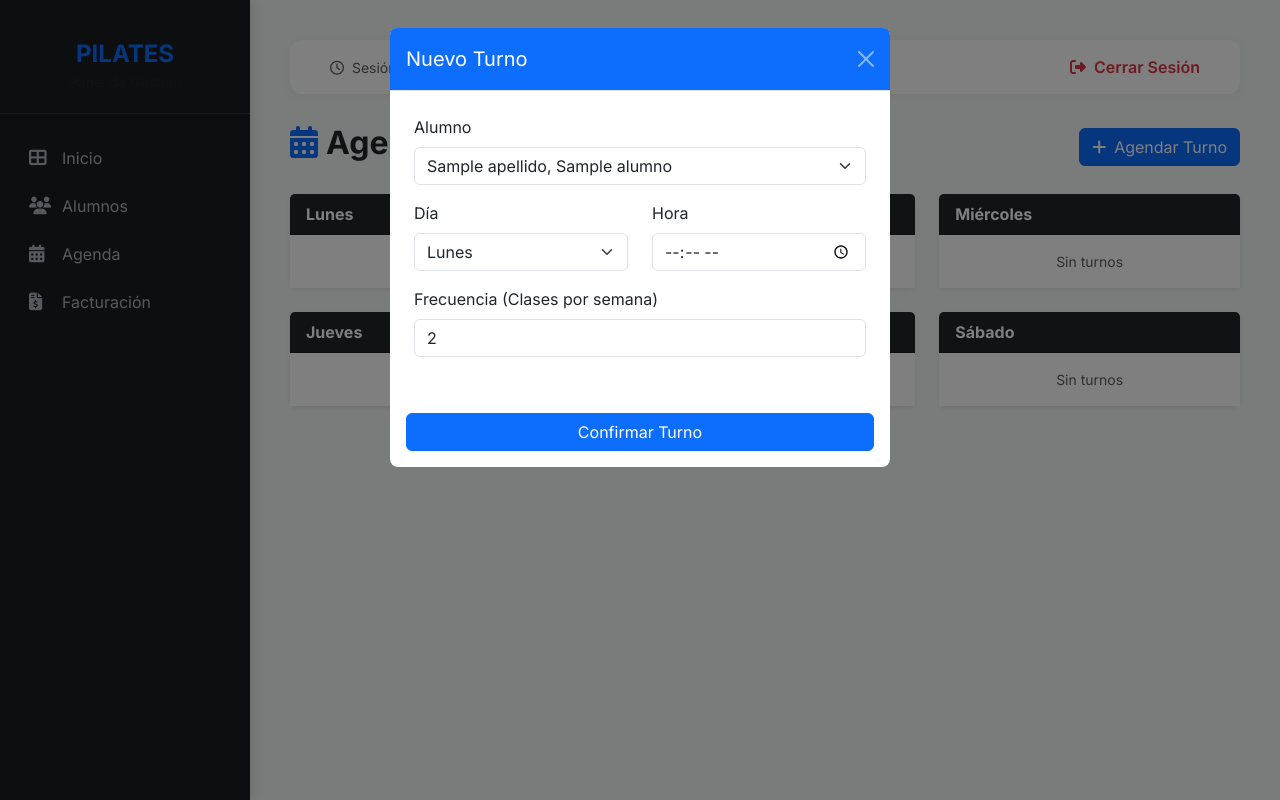
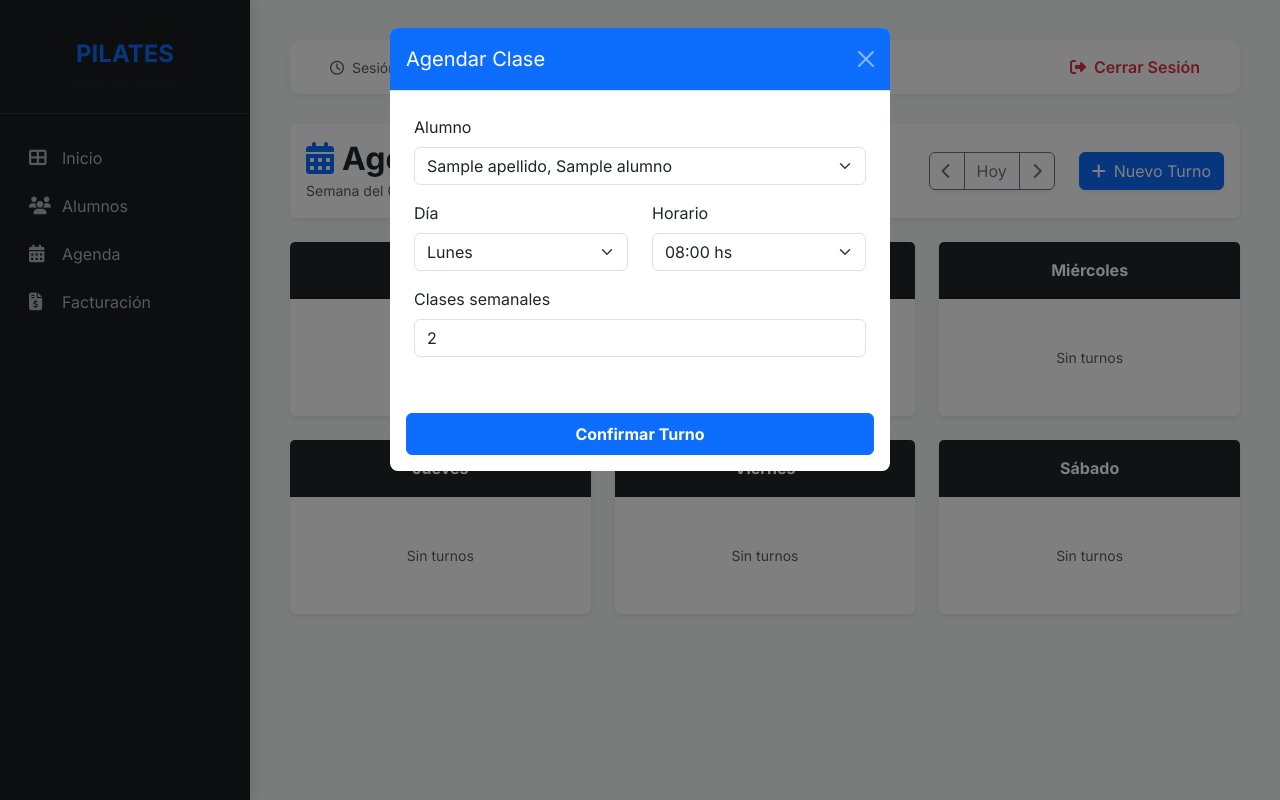
Before and after one commit to Pastormerlo/pilates-sistema, a Flask app: page /agenda in a window 1280 px wide, after a click on "Nuevo Turno". Run offline with Flask 3, Linux system fonts and the light colour scheme; the visitor is signed in with stand-in values (Sample User, id 1); a database or web service that is not in the repository returns one stand-in record (values such as "Sample title"); some libraries are stand-ins or nearby versions.

Commit message:
Add files via upload

```diff
--- a/templates/agenda.html
+++ b/templates/agenda.html
@@ -1,35 +1,43 @@
 {% extends 'layout.html' %}
 {% block content %}
-<div class="d-flex justify-content-between align-items-center mb-4">
-    <h2 class="fw-bold"><i class="fas fa-calendar-alt text-primary me-2"></i>Agenda de Clases</h2>
-    <button class="btn btn-primary" data-bs-toggle="modal" data-bs-target="#modalTurno">
-        <i class="fas fa-plus me-2"></i>Agendar Turno
-    </button>
+<div class="d-flex justify-content-between align-items-center mb-4 p-3 bg-white rounded shadow-sm">
+    <div>
+        <h2 class="fw-bold mb-0"><i class="fas fa-calendar-alt text-primary me-2"></i>Agenda Semanal</h2>
+        <small class="text-muted">Semana del {{ inicio.strftime('%d/%m') }} al {{ fin.strftime('%d/%m') }}</small>
+    </div>
+    <div class="d-flex align-items-center gap-2">
+        <div class="btn-group me-3 shadow-sm">
+            <a href="/agenda?fecha={{ (inicio - timedelta(days=7)).strftime('%Y-%m-%d') }}" class="btn btn-outline-secondary"><i class="fas fa-chevron-left"></i></a>
+            <a href="/agenda" class="btn btn-outline-secondary">Hoy</a>
+            <a href="/agenda?fecha={{ (inicio + timedelta(days=7)).strftime('%Y-%m-%d') }}" class="btn btn-outline-secondary"><i class="fas fa-chevron-right"></i></a>
+        </div>
+        <button class="btn btn-primary shadow-sm" data-bs-toggle="modal" data-bs-target="#modalTurno">
+            <i class="fas fa-plus me-2"></i>Nuevo Turno
+        </button>
+    </div>
 </div>
 
-<div class="row">
-    {% set dias = ['Lunes', 'Martes', 'Miércoles', 'Jueves', 'Viernes', 'Sábado'] %}
-    {% for dia in dias %}
-    <div class="col-md-4 mb-4">
-        <div class="card shadow-sm border-0">
-            <div class="card-header bg-dark text-white fw-bold">{{ dia }}</div>
+<div class="row row-cols-1 row-cols-md-3 g-4">
+    {% set dias_nombres = ['Lunes', 'Martes', 'Miércoles', 'Jueves', 'Viernes', 'Sábado'] %}
+    {% for dia in dias_nombres %}
+    <div class="col">
+        <div class="card h-100 border-0 shadow-sm">
+            <div class="card-header bg-dark text-white text-center py-3 fw-bold">{{ dia }}</div>
             <div class="card-body p-0">
-                <ul class="list-group list-group-flush">
+                <div class="list-group list-group-flush">
                     {% set turnos_dia = turnos | selectattr('dia_semana', 'equalto', dia) | list %}
                     {% if turnos_dia %}
                         {% for t in turnos_dia %}
-                        <li class="list-group-item d-flex justify-content-between align-items-center">
-                            <div>
-                                <small class="text-primary fw-bold">{{ t.hora.strftime('%H:%M') }}</small><br>
-                                <strong>{{ t.alumno_nombre }}</strong>
-                            </div>
-                            <span class="badge bg-secondary rounded-pill">{{ t.clases_semanales }} v/sem</span>
-                        </li>
+                        <div class="list-group-item border-start border-4 border-primary p-3">
+                            <span class="badge bg-light text-primary mb-1">{{ t.hora.strftime('%H:%M') }} hs</span><br>
+                            <strong>{{ t.alumno_nombre }}</strong>
+                            <small class="text-muted d-block">{{ t.clases_semanales }} clases/sem</small>
+                        </div>
                         {% endfor %}
                     {% else %}
-                        <li class="list-group-item text-muted small text-center py-3">Sin turnos</li>
+                        <div class="text-center py-5 text-muted small">Sin turnos</div>
                     {% endif %}
-                </ul>
+                </div>
             </div>
         </div>
     </div>
@@ -41,38 +49,33 @@
         <div class="modal-content border-0">
             <form action="/agregar_turno" method="POST">
                 <div class="modal-header bg-primary text-white">
-                    <h5 class="modal-title">Nuevo Turno</h5>
+                    <h5 class="modal-title">Agendar Clase</h5>
                     <button type="button" class="btn-close btn-close-white" data-bs-dismiss="modal"></button>
                 </div>
                 <div class="modal-body p-4">
                     <div class="mb-3">
                         <label class="form-label">Alumno</label>
                         <select name="alumno_id" class="form-select" required>
-                            {% for a in alumnos %}
-                            <option value="{{ a.id }}">{{ a.apellido }}, {{ a.nombre }}</option>
-                            {% endfor %}
+                            {% for a in alumnos %}<option value="{{ a.id }}">{{ a.apellido }}, {{ a.nombre }}</option>{% endfor %}
                         </select>
                     </div>
                     <div class="row">
                         <div class="col-6 mb-3">
                             <label class="form-label">Día</label>
                             <select name="dia_semana" class="form-select">
-                                {% for d in dias %}<option value="{{ d }}">{{ d }}</option>{% endfor %}
+                                {% for d in dias_nombres %}<option value="{{ d }}">{{ d }}</option>{% endfor %}
                             </select>
                         </div>
                         <div class="col-6 mb-3">
-                            <label class="form-label">Hora</label>
-                            <input type="time" name="hora" class="form-control" required>
+                            <label class="form-label">Horario</label>
+                            <select name="hora" class="form-select">
+                                {% for h in horarios %}<option value="{{ h }}">{{ h }} hs</option>{% endfor %}
+                            </select>
                         </div>
                     </div>
-                    <div class="mb-3">
-                        <label class="form-label">Frecuencia (Clases por semana)</label>
-                        <input type="number" name="clases_semanales" class="form-control" value="2">
-                    </div>
+                    <div class="mb-3"><label class="form-label">Clases semanales</label><input type="number" name="clases_semanales" class="form-control" value="2"></div>
                 </div>
-                <div class="modal-footer border-0">
-                    <button type="submit" class="btn btn-primary w-100">Confirmar Turno</button>
-                </div>
+                <div class="modal-footer border-0"><button type="submit" class="btn btn-primary w-100 py-2 fw-bold">Confirmar Turno</button></div>
             </form>
         </div>
     </div>
```
Also changed, not shown: templates/index.html (+19 -48 lines).
